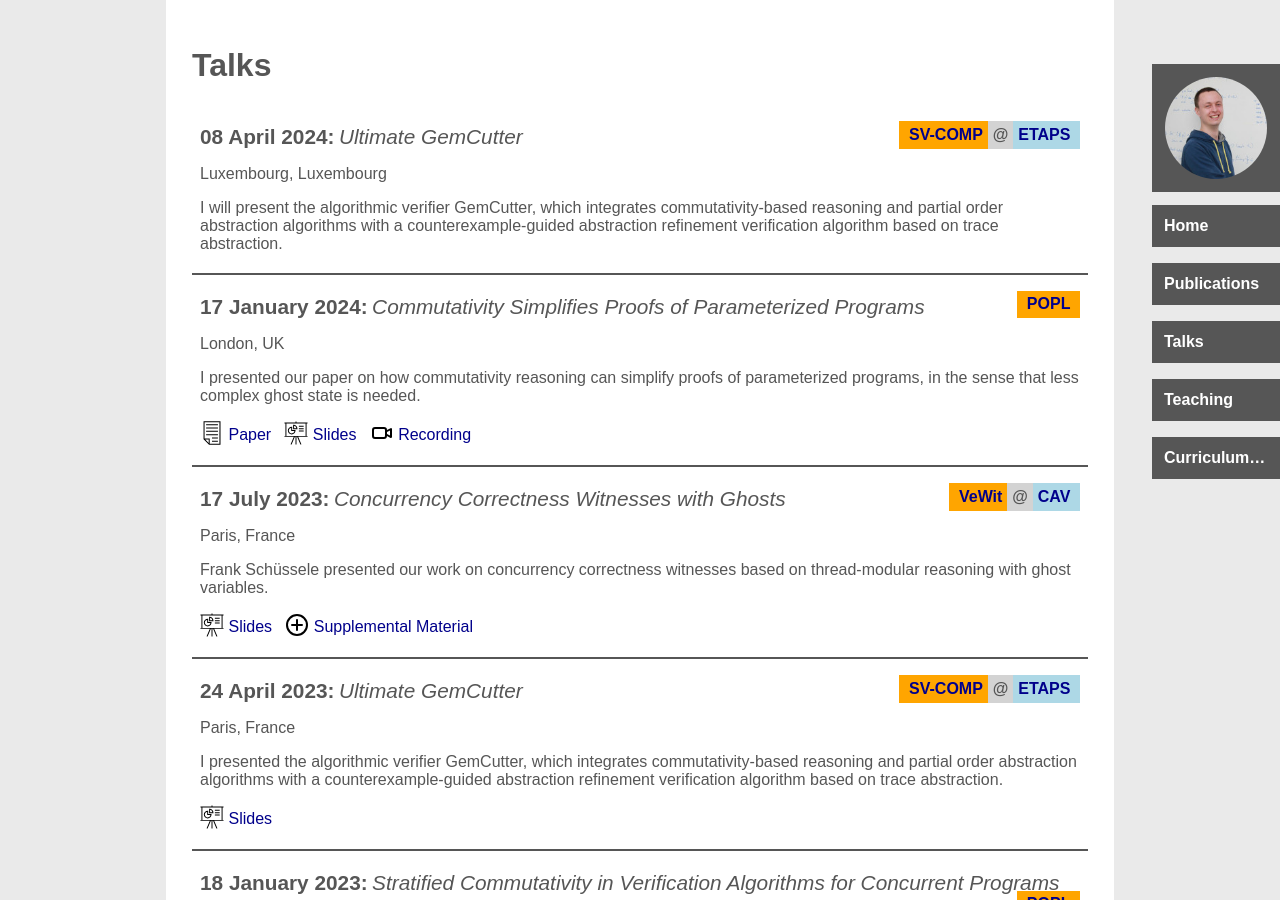
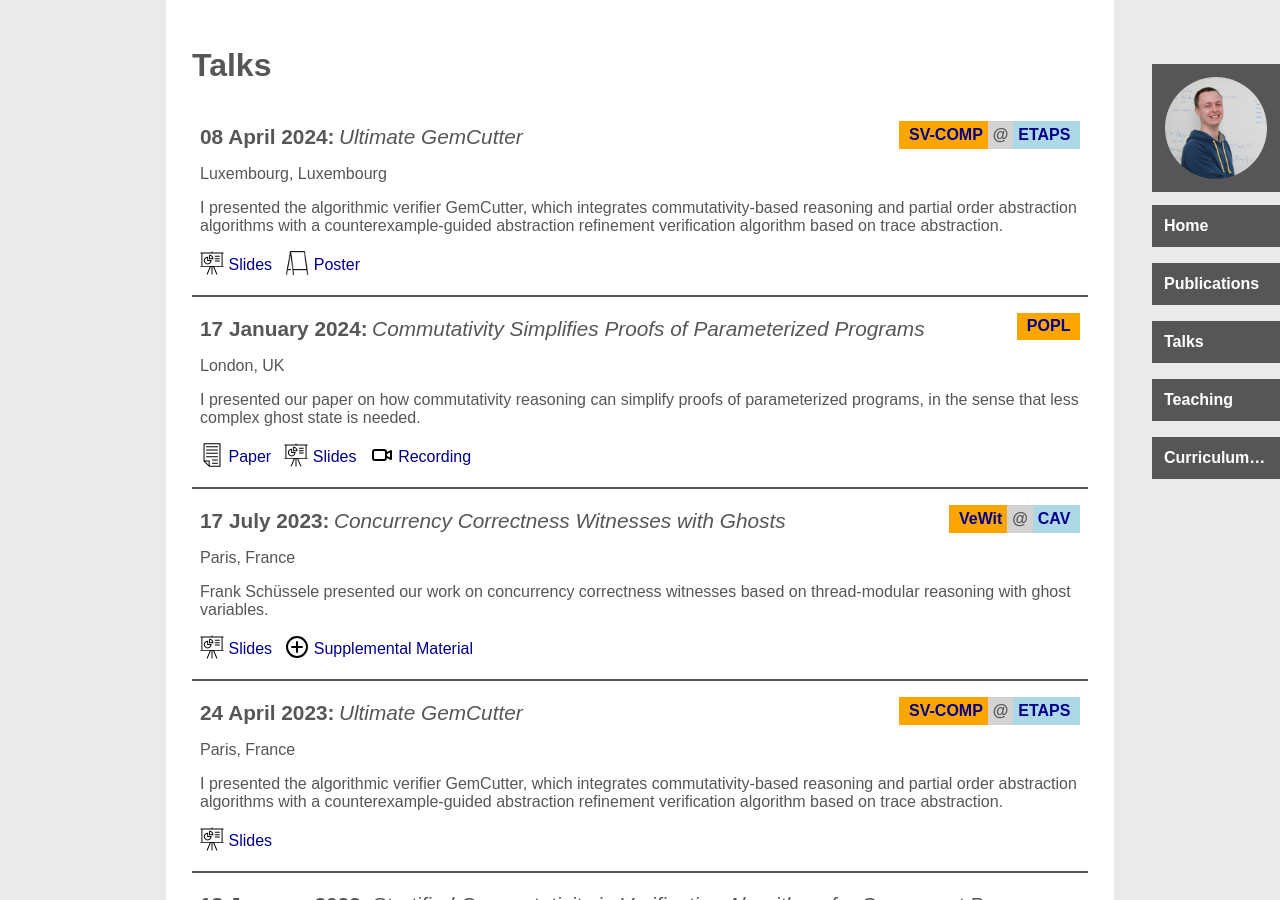
Before and after one commit to maul-esel/personal-website, a Jekyll site: the page built from talks.markdown, in a window 1280 px wide and 900 px high. Built offline with Jekyll 4.4.1, drawn with Linux system fonts in a browser that asks for light colours.

Commit message:
update talk

```diff
--- a/_data/talks.yml
+++ b/_data/talks.yml
@@ -6,7 +6,9 @@ svcomp24gemcutter:
   workshop: SV-COMP
   workshop_link: https://sv-comp.sosy-lab.org/2024/
   location: Luxembourg, Luxembourg
-  summary: I will present the algorithmic verifier GemCutter, which integrates commutativity-based reasoning and partial order abstraction algorithms with a counterexample-guided abstraction refinement verification algorithm based on trace abstraction.
+  summary: I presented the algorithmic verifier GemCutter, which integrates commutativity-based reasoning and partial order abstraction algorithms with a counterexample-guided abstraction refinement verification algorithm based on trace abstraction.
+  poster: https://www.researchgate.net/publication/380324624_Ultimate_GemCutter_Commutativity_in_Concurrent_Program_Verification
+  slides: https://www.researchgate.net/publication/380324637_Ultimate_GemCutter
 
 popl24:
   title: Commutativity Simplifies Proofs of Parameterized Programs
```
